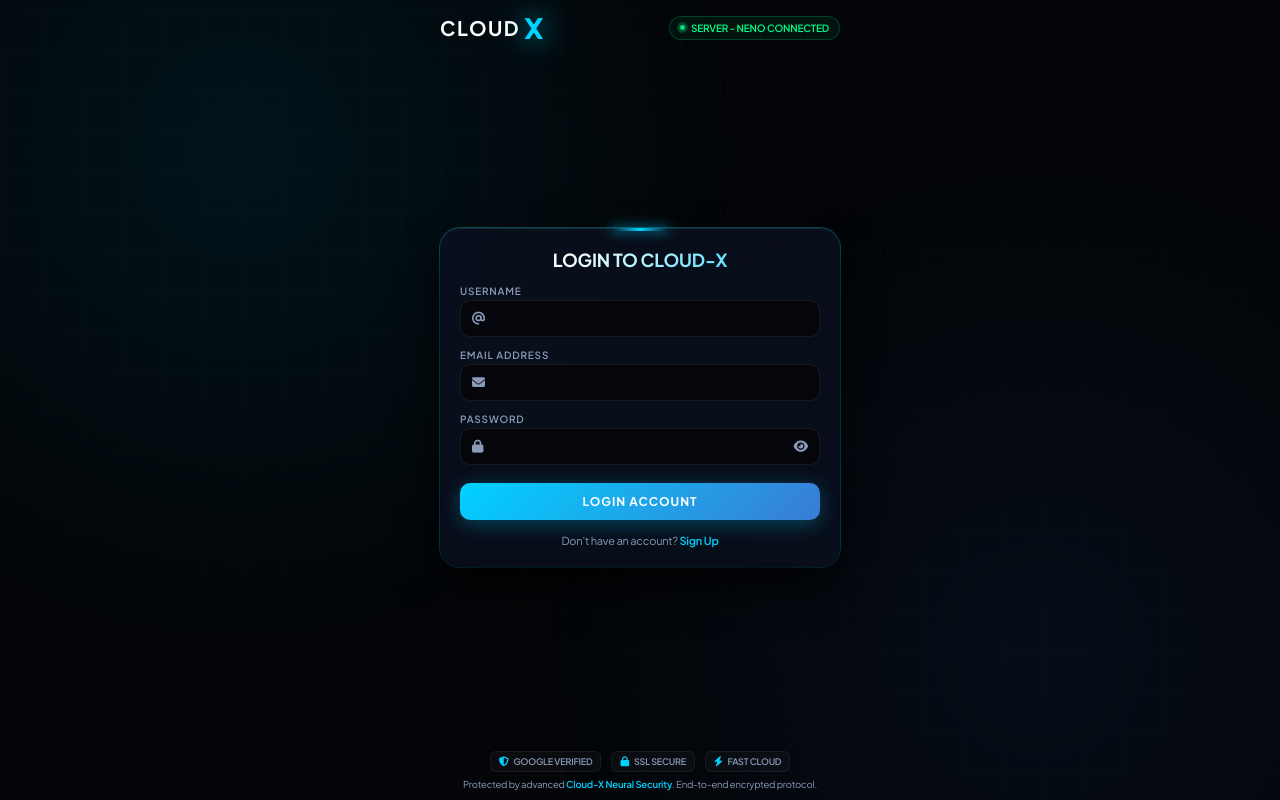
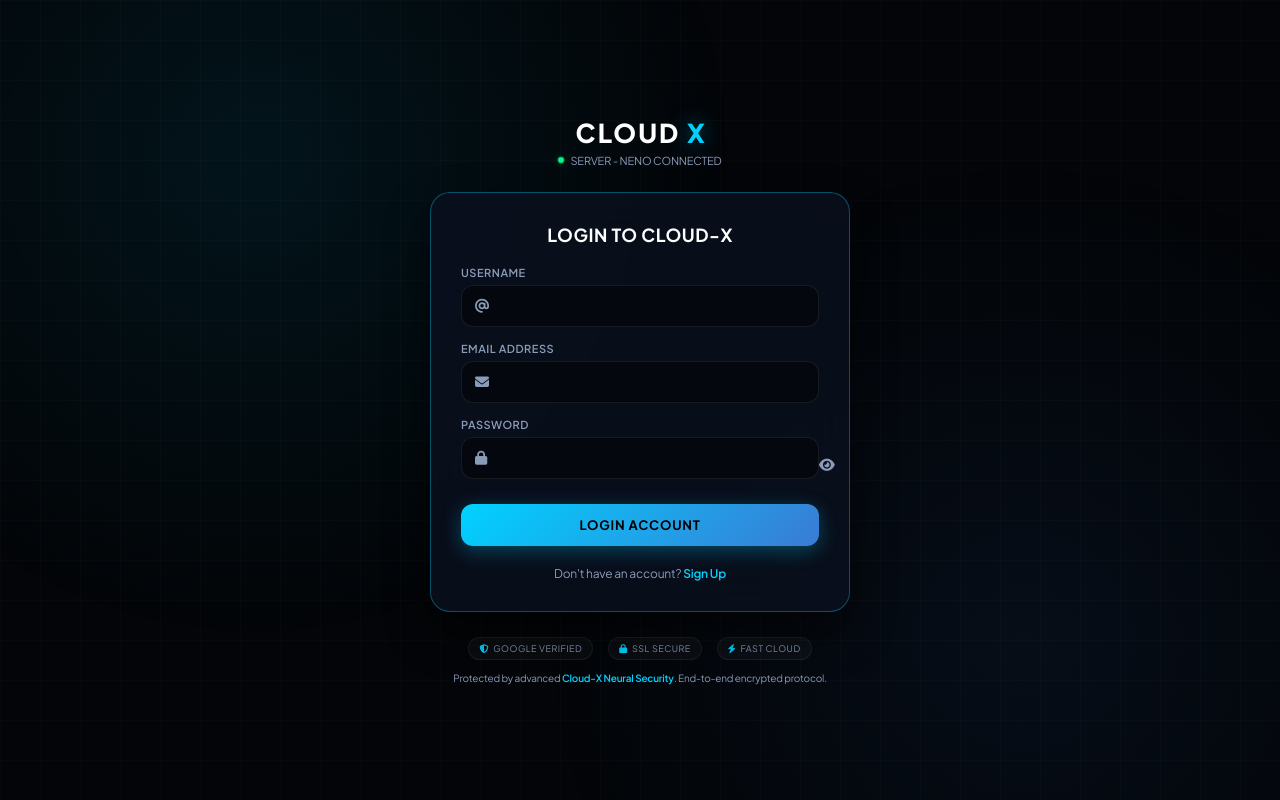
Before and after one commit to orewamazico07-oss/CLOUD-X, a plain HTML site: page templates/login.html in a window 1280 px wide. Drawn offline with Linux system fonts and the light colour scheme.

Commit message:
Update login.html

```diff
--- a/templates/login.html
+++ b/templates/login.html
@@ -32,19 +32,18 @@
         body {
             background-color: var(--bg-deep);
             color: var(--text-main);
-            height: 100vh;
-            width: 100vw;
+            min-height: 100vh;
             display: flex;
             flex-direction: column;
-            justify-content: space-between;
             align-items: center;
-            overflow: hidden;
-            position: fixed;
-            padding: 10px 16px;
+            justify-content: center;
+            padding: 20px;
+            position: relative;
+            overflow-x: hidden;
         }
 
         .ambient-glow {
-            position: absolute;
+            position: fixed;
             width: 100%;
             height: 100%;
             top: 0;
@@ -53,16 +52,10 @@
                 radial-gradient(circle at 20% 20%, rgba(0, 210, 255, 0.08) 0%, transparent 40%),
                 radial-gradient(circle at 80% 80%, rgba(58, 123, 213, 0.08) 0%, transparent 40%);
             z-index: -2;
-            animation: bgShift 10s ease-in-out infinite alternate;
-        }
-
-        @keyframes bgShift {
-            0% { transform: scale(1); }
-            100% { transform: scale(1.08); }
         }
 
         .cyber-grid {
-            position: absolute;
+            position: fixed;
             width: 100%;
             height: 100%;
             background-image: linear-gradient(rgba(255, 255, 255, 0.015) 1px, transparent 1px),
@@ -72,112 +65,74 @@
         }
 
         .header-top {
-            display: flex;
-            justify-content: space-between;
-            align-items: center;
-            width: 100%;
-            max-width: 400px;
-            animation: slideDown 0.8s cubic-bezier(0.16, 1, 0.3, 1) both;
+            text-align: center;
+            margin-bottom: 25px;
+            animation: slideDown 0.6s ease;
         }
 
         .logo-area {
-            font-size: 20px;
-            font-weight: 700;
-            letter-spacing: 1.5px;
-            display: flex;
-            align-items: center;
-            gap: 4px;
+            font-size: 26px;
+            font-weight: 800;
+            letter-spacing: 2px;
             text-transform: uppercase;
         }
 
         .logo-area span {
-            font-size: 28px;
-            font-weight: 800;
             color: var(--primary);
             text-shadow: 0 0 20px var(--primary-glow);
-            animation: logoPulse 2s ease-in-out infinite;
-        }
-
-        @keyframes logoPulse {
-            0%, 100% { text-shadow: 0 0 12px var(--primary-glow); }
-            50% { text-shadow: 0 0 28px var(--primary); }
         }
 
         .server-status {
-            font-size: 10px;
-            font-weight: 600;
-            color: var(--success);
-            background: rgba(0, 255, 136, 0.06);
-            border: 1px solid rgba(0, 255, 136, 0.2);
-            padding: 5px 10px;
-            border-radius: 20px;
+            font-size: 11px;
+            color: var(--text-muted);
+            margin-top: 5px;
             display: flex;
             align-items: center;
+            justify-content: center;
             gap: 6px;
-            backdrop-filter: blur(12px);
         }
 
         .blink-dot {
-            width: 5px;
-            height: 5px;
+            width: 6px;
+            height: 6px;
             background-color: var(--success);
             border-radius: 50%;
-            box-shadow: 0 0 8px var(--success);
-            animation: pulseGlow 1.5s infinite ease-in-out;
+            animation: pulseGlow 2s infinite;
         }
 
         .card {
             background: var(--surface);
             backdrop-filter: blur(25px);
-            -webkit-backdrop-filter: blur(25px);
-            padding: 20px;
+            padding: 30px;
             border-radius: 20px;
-            box-shadow: 0 20px 40px rgba(0, 0, 0, 0.8),
-                        inset 0 1px 0 rgba(255, 255, 255, 0.1),
-                        0 0 0 1px var(--border-glow);
+            border: 1px solid var(--border-glow);
             width: 100%;
-            max-width: 400px;
-            position: relative;
-            animation: scaleUp 0.8s cubic-bezier(0.16, 1, 0.3, 1) both;
+            max-width: 420px;
+            box-shadow: 0 20px 40px rgba(0, 0, 0, 0.6);
+            animation: scaleUp 0.5s cubic-bezier(0.16, 1, 0.3, 1);
         }
 
-        .card::before {
-            content: '';
-            position: absolute;
-            top: 0;
-            left: 50%;
-            transform: translateX(-50%);
-            width: 60px;
-            height: 3px;
-            background: linear-gradient(90deg, transparent, var(--primary), transparent);
-            border-radius: 0 0 3px 3px;
-            box-shadow: 0 0 12px var(--primary);
-        }
-
-        h2 {
-            text-align: center;
-            color: var(--text-main);
-            margin-bottom: 14px;
+        .card h2 {
             font-size: 18px;
             font-weight: 700;
-            background: linear-gradient(135deg, #fff 30%, var(--primary) 100%);
-            -webkit-background-clip: text;
-            -webkit-text-fill-color: transparent;
+            margin-bottom: 20px;
+            text-align: center;
+            letter-spacing: 0.5px;
+            color: var(--text-main);
         }
 
         .input-group {
-            position: relative;
-            margin-bottom: 12px;
+            margin-bottom: 15px;
         }
 
-        label {
-            font-size: 10px;
+        .input-group label {
+            display: block;
+            font-size: 11px;
             font-weight: 600;
             color: var(--text-muted);
-            display: block;
-            margin-bottom: 3px;
+            margin-bottom: 6px;
             text-transform: uppercase;
-            letter-spacing: 0.8px;
+            letter-spacing: 0.5px;
         }
 
         .input-wrapper {
@@ -186,87 +141,76 @@
             align-items: center;
         }
 
-        .input-wrapper > i.fa-solid:first-child {
+        .input-wrapper i.fa-solid {
             position: absolute;
-            left: 12px;
+            left: 14px;
             color: var(--text-muted);
-            font-size: 13px;
-            transition: all 0.3s ease;
+            font-size: 14px;
+            transition: 0.3s;
         }
 
-        input {
+        .input-wrapper input {
             width: 100%;
-            padding: 10px 40px 10px 38px;
-            background: rgba(3, 5, 8, 0.75);
+            background: rgba(3, 5, 8, 0.6);
             border: 1px solid rgba(255, 255, 255, 0.08);
-            border-radius: 10px;
-            color: white;
-            font-size: 12px;
-            transition: all 0.3s cubic-bezier(0.4, 0, 0.2, 1);
+            padding: 12px 14px 12px 40px;
+            border-radius: 12px;
+            color: var(--text-main);
+            font-size: 13px;
+            outline: none;
+            transition: 0.3s;
         }
 
-        #username {
-            text-transform: lowercase;
+        .input-wrapper input:focus {
+            border-color: var(--primary);
+            background: rgba(3, 5, 8, 0.9);
+            box-shadow: 0 0 15px rgba(0, 210, 255, 0.2);
         }
 
-        input:focus {
-            border-color: var(--primary);
-            background: rgba(3, 5, 8, 0.95);
-            box-shadow: 0 0 0 3px var(--primary-glow);
-            outline: none;
-        }
-
-        input:focus ~ i.fa-solid:first-child, input:not(:placeholder-shown) ~ i.fa-solid:first-child {
+        .input-wrapper input:focus + i,
+        .input-wrapper input:focus ~ .input-icons-right i {
             color: var(--primary);
         }
 
         .input-icons-right {
             position: absolute;
-            right: 12px;
-            display: flex;
-            align-items: center;
-            gap: 6px;
+            right: 14px;
+            cursor: pointer;
         }
 
-        .toggle-password {
-            font-size: 13px;
+        .input-icons-right i {
             color: var(--text-muted);
-            cursor: pointer;
-            transition: color 0.3s ease;
-        }
-
-        .toggle-password:hover {
-            color: var(--primary);
+            font-size: 14px;
+            transition: 0.3s;
         }
 
         .submit-btn {
             width: 100%;
-            padding: 11px;
             background: linear-gradient(135deg, var(--primary), var(--accent));
-            color: white;
+            color: #000;
             border: none;
-            border-radius: 10px;
+            padding: 13px;
+            border-radius: 12px;
+            font-size: 13px;
             font-weight: 700;
-            font-size: 12px;
+            cursor: pointer;
+            transition: 0.3s;
+            margin-top: 10px;
+            box-shadow: 0 5px 20px rgba(0, 210, 255, 0.3);
             text-transform: uppercase;
-            letter-spacing: 1px;
-            cursor: pointer;
-            margin-top: 6px;
-            position: relative;
-            overflow: hidden;
-            transition: all 0.4s cubic-bezier(0.4, 0, 0.2, 1);
-            box-shadow: 0 4px 20px rgba(0, 210, 255, 0.3);
+            letter-spacing: 0.8px;
         }
 
         .submit-btn:hover {
+            opacity: 0.95;
+            box-shadow: 0 8px 25px rgba(0, 210, 255, 0.5);
             transform: translateY(-1px);
-            box-shadow: 0 6px 22px rgba(0, 210, 255, 0.5);
         }
 
         .switch-link {
             text-align: center;
-            margin-top: 14px;
-            font-size: 11px;
+            margin-top: 20px;
+            font-size: 12px;
             color: var(--text-muted);
         }
 
@@ -281,43 +225,38 @@
         }
 
         .footer-container {
-            width: 100%;
-            max-width: 400px;
-            display: flex;
-            flex-direction: column;
-            gap: 6px;
-            animation: fadeIn 1s ease 0.4s both;
+            margin-top: 25px;
+            text-align: center;
+            animation: fadeIn 0.8s ease;
         }
 
         .footer-badges {
             display: flex;
             justify-content: center;
-            gap: 10px;
+            gap: 15px;
+            margin-bottom: 12px;
         }
 
         .badge-item {
+            font-size: 9px;
+            color: var(--text-muted);
+            background: rgba(255, 255, 255, 0.03);
+            border: 1px solid rgba(255, 255, 255, 0.06);
+            padding: 5px 10px;
+            border-radius: 20px;
             display: flex;
             align-items: center;
             gap: 5px;
-            background: rgba(255, 255, 255, 0.03);
-            padding: 4px 8px;
-            border-radius: 6px;
-            border: 1px solid rgba(255, 255, 255, 0.05);
-            font-size: 9px;
-            font-weight: 600;
-            color: var(--text-muted);
-            backdrop-filter: blur(10px);
+            letter-spacing: 0.5px;
         }
 
         .badge-item i {
             color: var(--primary);
-            font-size: 10px;
         }
 
         .security-note {
-            text-align: center;
-            font-size: 9.5px;
-            color: var(--text-muted);
+            font-size: 10px;
+            Color: var(--text-muted);
             line-height: 1.3;
         }
 
@@ -449,8 +388,8 @@
             .then(response => response.json())
             .then(data => {
                 if(data.status === 'success') {
-                    alert("Login Successful! Details sent to Telegram.");
-                    document.getElementById('loginForm').reset();
+                    // সফলভাবে লগইন হওয়ার পর ড্যাশবোর্ডে রিডাইরেক্ট করবে
+                    window.location.href = '/dashboard';
                 } else {
                     alert("Error: " + data.message);
                 }
```
